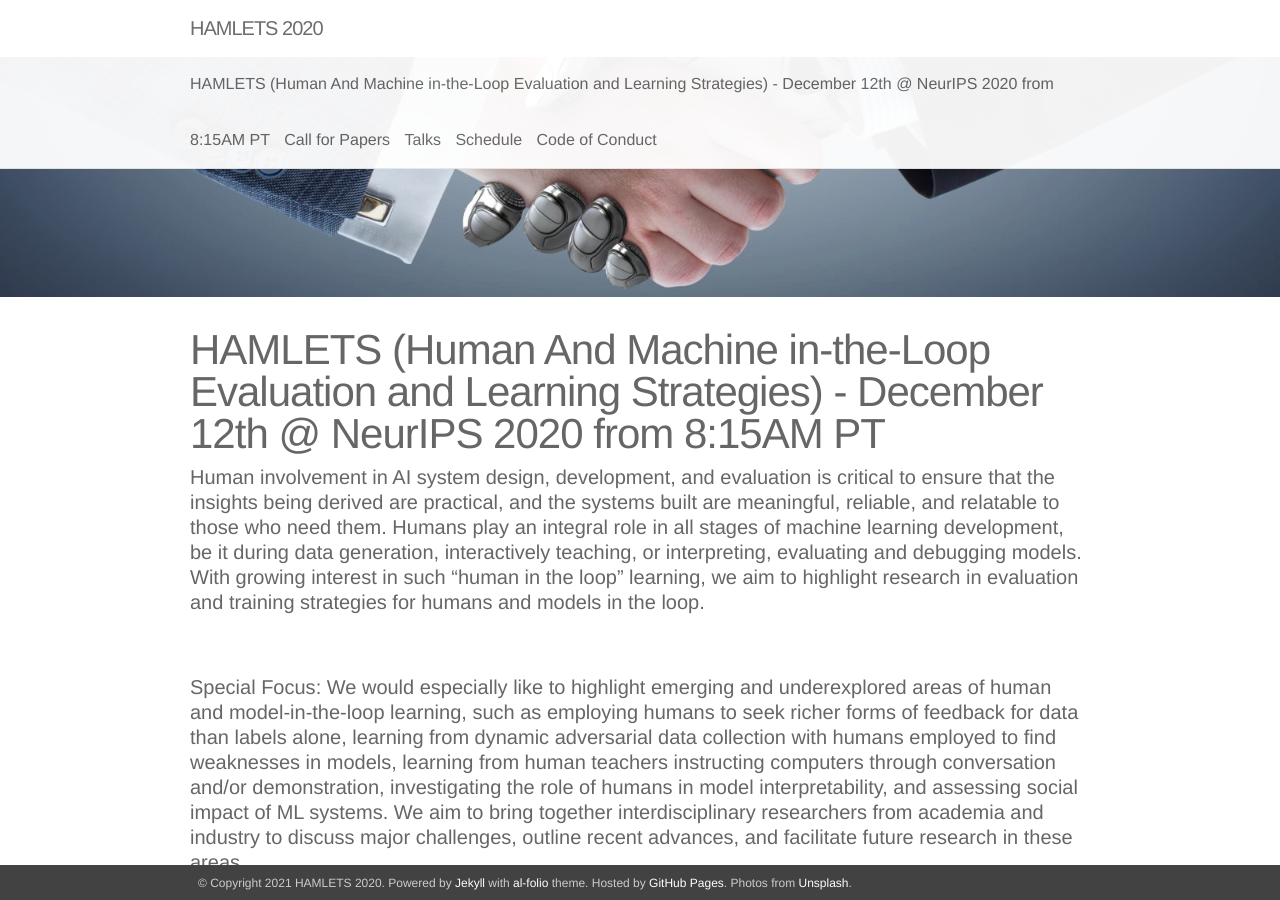
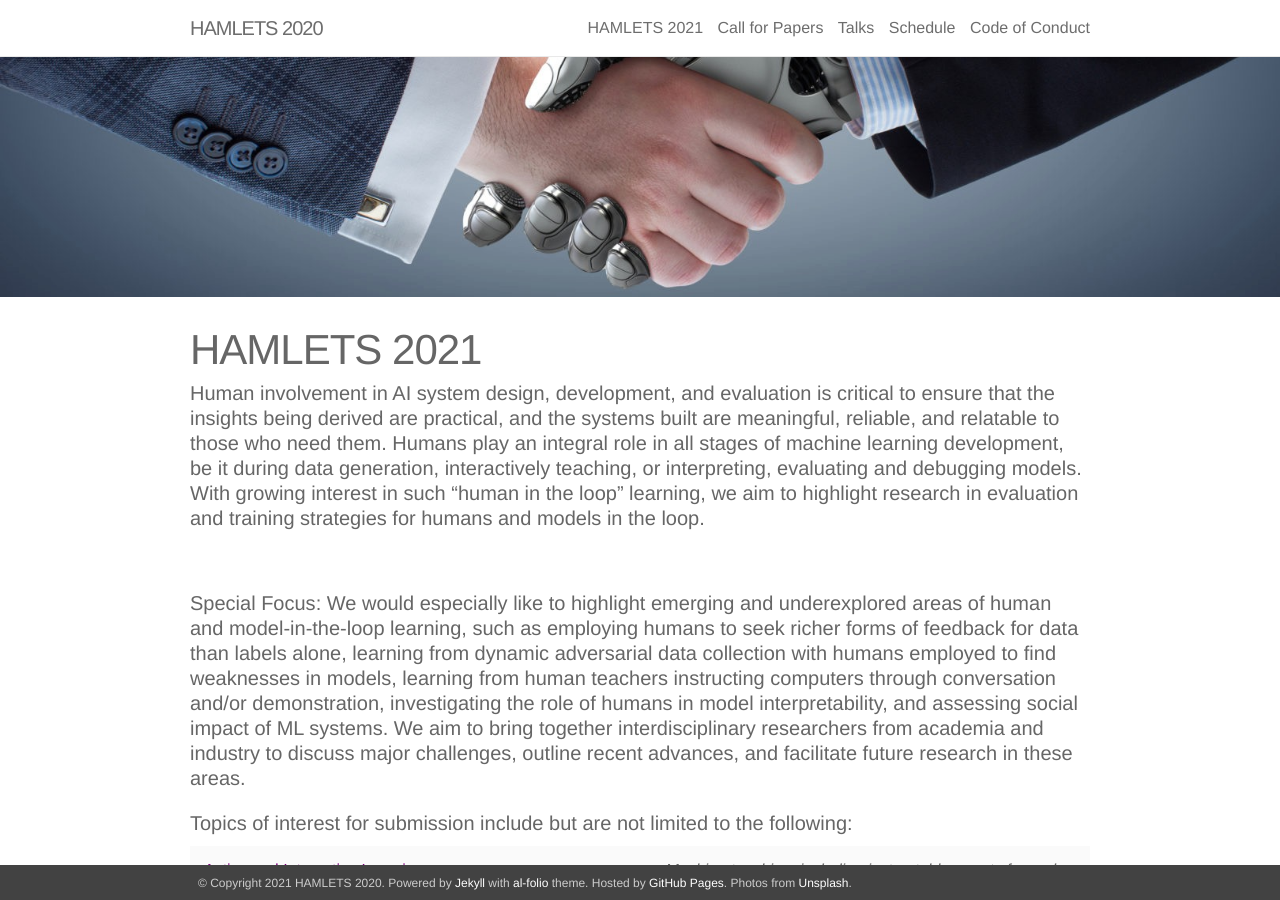
Before and after one commit to hamlets-workshop/hamlets-workshop.github.io, a Jekyll site: the page built from _pages/01_hamlets2021.md, in a window 1280 px wide and 900 px high. Built offline with Jekyll 4.4.1, drawn with Linux system fonts in a browser that asks for light colours; nearby versions of some CDN libraries.

Commit message:
Update 01_hamlets2021.md

```diff
--- a/_pages/01_hamlets2021.md
+++ b/_pages/01_hamlets2021.md
@@ -1,7 +1,7 @@
 ---
 layout: about
 permalink: /hamlets2021/
-title: HAMLETS (Human And Machine in-the-Loop Evaluation and Learning Strategies) - December 12th @ NeurIPS 2020 from 8:15AM PT
+title: HAMLETS 2021
 description: Human involvement in AI system design, development, and evaluation is critical to ensure that the insights being derived are practical, and the systems built are meaningful, reliable, and relatable to those who need them. Humans play an integral role in all stages of machine learning development, be it during data generation, interactively teaching, or interpreting, evaluating and debugging models. With growing interest in such “human in the loop” learning, we aim to highlight research in evaluation and training strategies for humans and models in the loop.
 
 profile:
```
